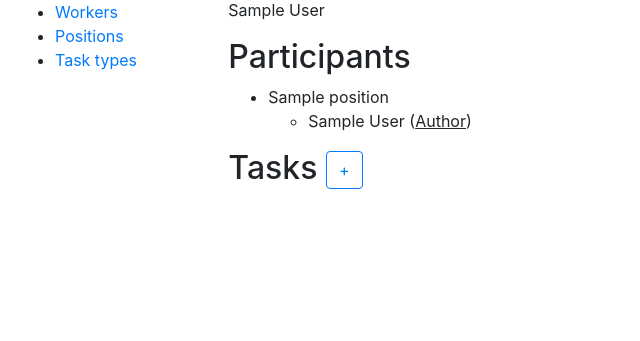
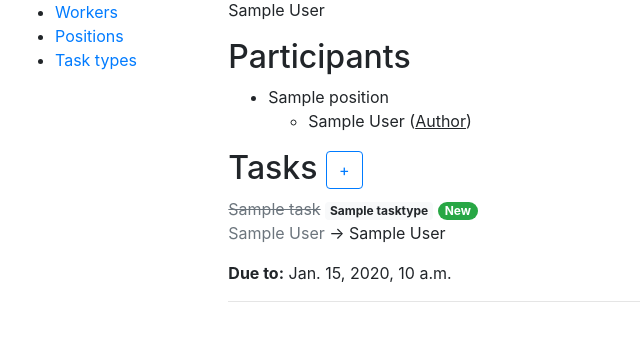
Before and after one commit to vkrasnovyd/project-management-platform, a Django app: page /projects/1/ in a window 1280 px wide. Shown: the part 144-485 px from the top of the page, without its empty margins (0-640 px from the left). Run offline with Django 4.2, Linux system fonts and the light colour scheme; a user stored in the database is signed in; tables that the repository leaves empty hold one stand-in row (values such as "Sample post").

Commit message:
Add tasks list to ProjectDetailView

```diff
--- a/task_manager/views.py
+++ b/task_manager/views.py
@@ -215,6 +215,8 @@ class ProjectDetailView(LoginRequiredMixin, generic.DetailView):
         context["can_be_deleted"] = False
         if num_tasks == 0:
             context["can_be_deleted"] = True
+
+        context["tasks"] = Task.objects.filter(project__id=project_id)
 
         return context
 
--- a/templates/task_manager/project_detail.html
+++ b/templates/task_manager/project_detail.html
@@ -64,4 +64,33 @@
     <a href="{% url 'task_manager:task-create' pk=project.id %}?next={% url 'task_manager:project-detail' pk=project.id %}" class="btn btn-outline-primary">+</a>
   </h2>
 
+  {% for task in tasks %}
+    <a href="{% url 'task_manager:task-detail' pk=task.id %}"
+      {% if task.is_completed %}
+        class="text-secondary"><s>{{ task }}</s>
+      {% else %}
+        ><u>{{ task }}</u>
+      {% endif %}
+    </a>
+    <span class="badge badge-light">{{ task.task_type }}</span>
+
+    <div
+      {% if task.status == "new" %}
+        class="badge badge-pill badge-success"
+      {% elif task.status == "progress" %}
+        class="badge badge-pill badge-info"
+      {% elif task.status == "blocked" %}
+        class="badge badge-pill badge-danger"
+      {% elif task.status == "review" %}
+        class="badge badge-pill badge-warning"
+      {% else %}
+        class="badge badge-pill badge-secondary"
+      {% endif %}
+    >{{ task.get_status_display }}</div>
+
+    <p><span class="text-secondary">{{ task.author }}</span> → {{ task.responsible }}</p>
+    <p><b>Due to:</b> {{ task.deadline|date }}, {{ task.deadline|time }}</p>
+    <hr>
+  {% endfor %}
+
 {% endblock %}
```
